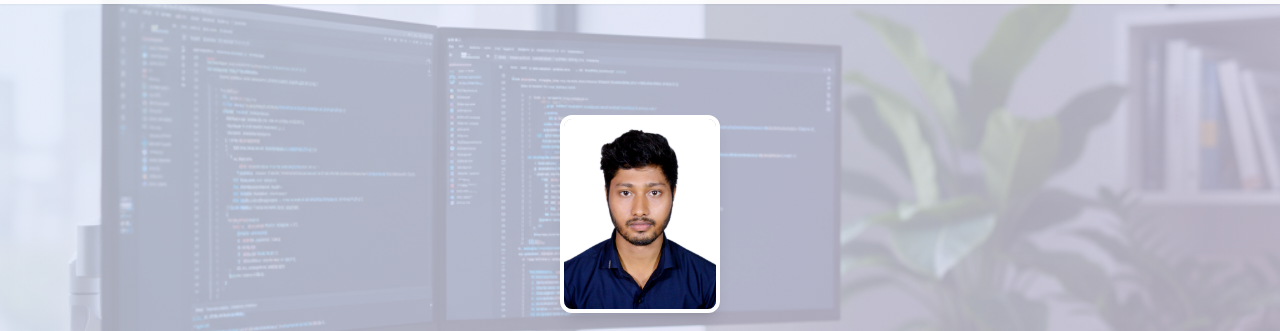
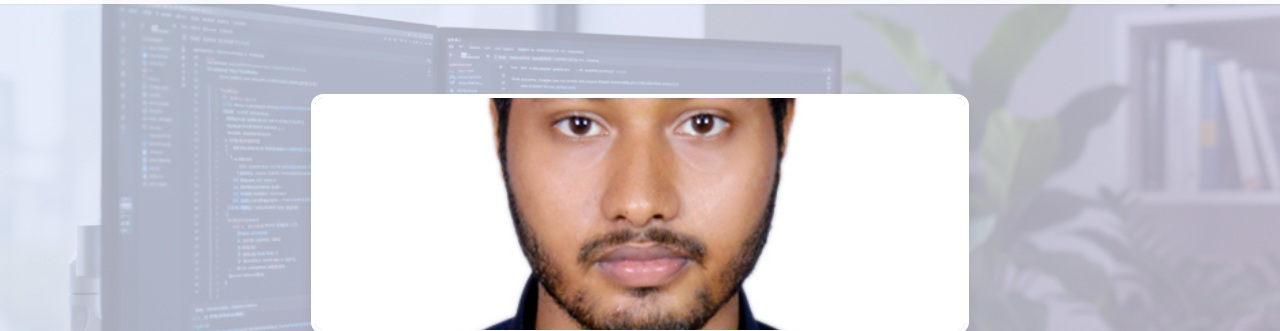
Before and after one commit to yasinarafatnafis/Eportfolio, a plain HTML site: page index.html in a window 1280 px wide. Shown: the part 60-391 px from the top of the page. Drawn offline with nearby package versions, Linux system fonts and the light colour scheme.

Commit message:
Update index.html

```diff
--- a/index.html
+++ b/index.html
@@ -128,7 +128,7 @@
     <section class="hero-bg min-h-screen flex items-center justify-center pt-16">
         <div class="max-w-7xl mx-auto px-4 sm:px-6 lg:px-8 text-center">
             <div class="floating mb-8">
-               <div class="w-40 h-45 mx-auto rounded-xl overflow-hidden shadow-lg mb-6 border-4 border-white">
+               <div class="w-50 h-60 mx-auto rounded-xl overflow-hidden shadow-lg mb-6 border-4 border-white">
     <img src="./resources/me.jpg" alt="Yasin Arafat Nafis" class="w-full h-full object-cover object-center">
 </div>
 
```
